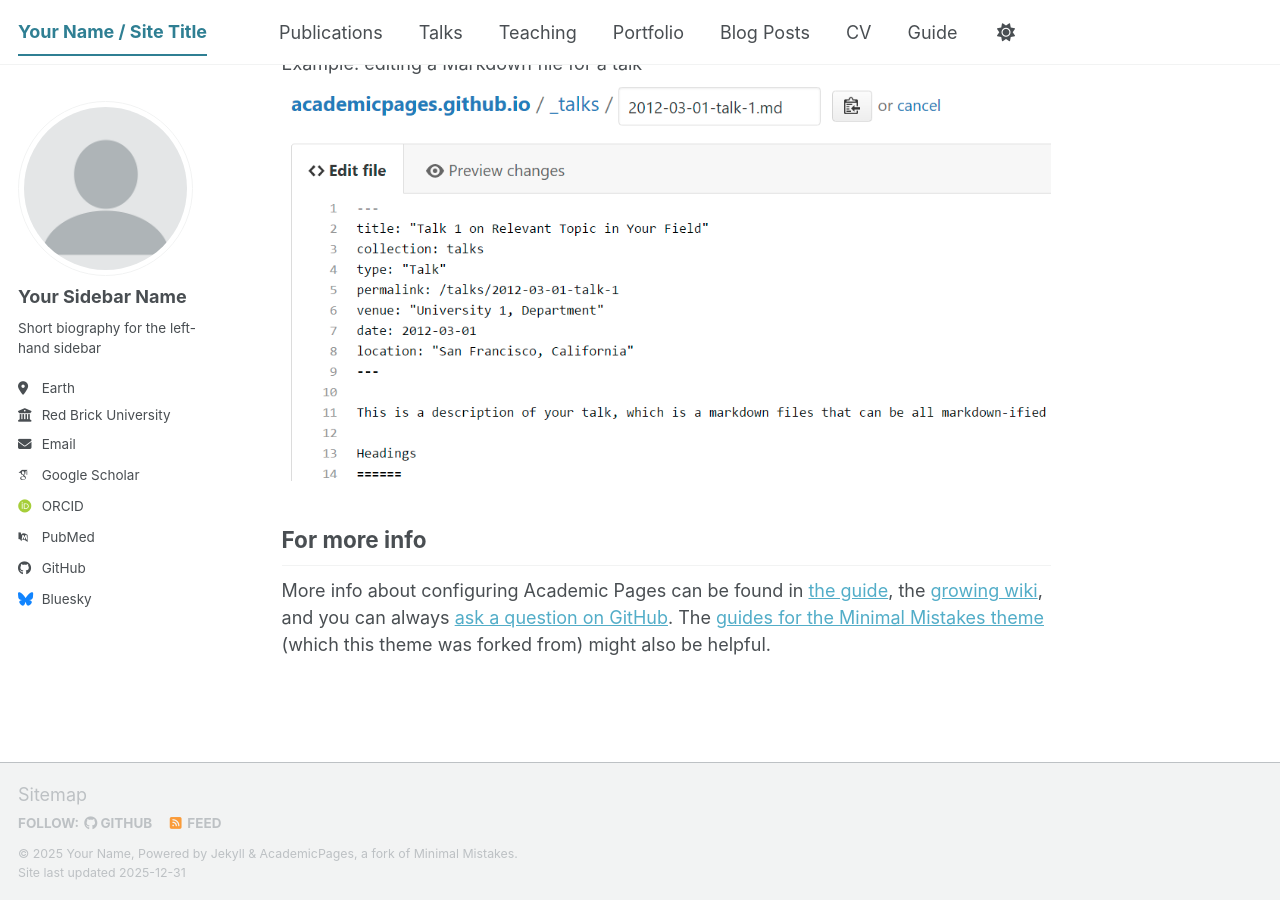
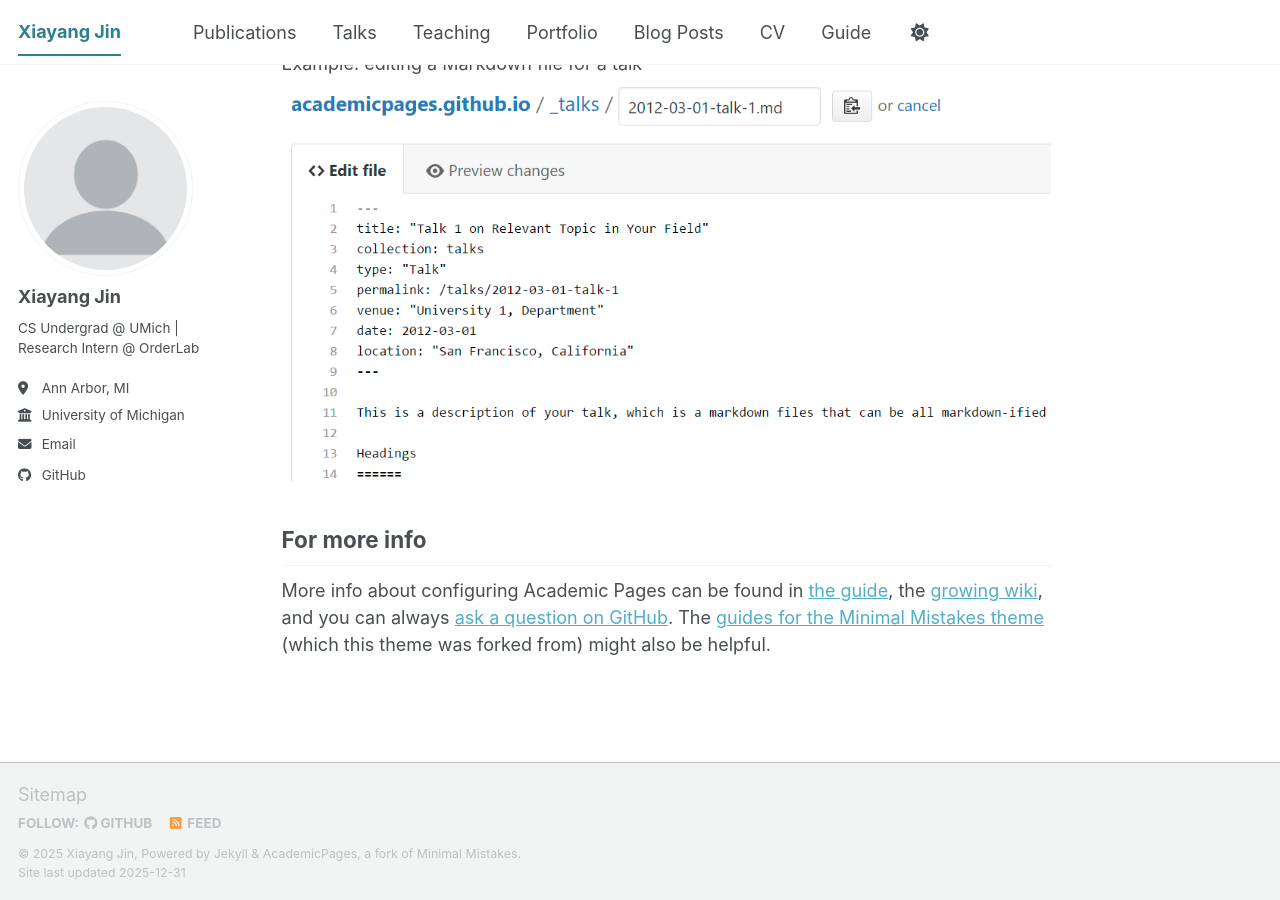
Before and after one commit to au-summer/au-summer.github.io, a Jekyll site: the page built from _pages/about.md, in a window 1280 px wide and 900 px high, scrolled down 2720 px. Built offline with Jekyll 4.4.1, drawn with Linux system fonts in a browser that asks for light colours; some web fonts are replaced; a script bundle is joined from its source files by our own code; library files that are not in the unit come from our copies.

Commit message:
update: config

```diff
--- a/_config.yml
+++ b/_config.yml
@@ -9,14 +9,14 @@
 # Basic Site Settings
 locale                   : "en-US"
 site_theme               : "default" # The available themes options are "default", "air", "sunrise", "mint", "dirt" and "contrast"
-title                    : "Your Name / Site Title"
+title                    : "Xiayang Jin"
 title_separator          : "-"
-name                     : &name "Your Name"
-description              : &description "Your Name's academic portfolio"   # Update this with a general description of your site, this is the default if not overridden by a page
-url                      : https://academicpages.github.io # The base hostname & protocol for your site e.g. "https://[your GitHub username].github.io",
+name                     : &name "Xiayang Jin"
+description              : &description "PhD Applicant in Computer Science | Systems & ML Research"   # Update this with a general description of your site, this is the default if not overridden by a page
+url                      : https://au-summer.github.io # The base hostname & protocol for your site e.g. "https://[your GitHub username].github.io",
                                                            # or if you already have some other page hosted on Github then use "https://[your GitHub username].github.io/[Your Repo Name]"
 baseurl                  : "" # the subpath of your site, e.g. "/blog"
-repository               : "academicpages/academicpages.github.io"
+repository               : "au-summer/au-summer.github.io"
 
 # Site Author - The following control what appear as part of the author content on the side bar.
 #               If a field is blank the icon and link will not appear, otherwise it will be shown.
@@ -24,24 +24,24 @@ repository               : "academicpages/academicpages.github.io"
 author:
   # Biographic information
   avatar           : "profile.png"
-  name             : "Your Sidebar Name"
+  name             : "Xiayang Jin"
   pronouns         : # example: "she/her"
-  bio              : "Short biography for the left-hand sidebar"
-  location         : "Earth"
-  employer         : "Red Brick University"
+  bio              : "CS Undergrad @ UMich | Research Intern @ OrderLab"
+  location         : "Ann Arbor, MI"
+  employer         : "University of Michigan"
   uri              : # URL
-  email            : "none@example.org"
+  email            : "ausummer@umich.edu"
 
   # Academic websites
   academia         : # URL
   arxiv            : # URL - Update with the correct link to your profile
-  googlescholar    : "https://scholar.google.com/citations?user=PS_CX0AAAAAJ"
+  googlescholar    : # URL
   inspire-hep      : # URL
   impactstory      : # URL
-  orcid            : "https://orcid.org/yourorcidurl"
+  orcid            : # URL
   semantic         : # URL
   ssrn             : # URL
-  pubmed           : "https://www.ncbi.nlm.nih.gov/pubmed/?term=john+snow"
+  pubmed           : # URL
   researchgate     : # URL
   scopus           : # URL
   zotero           : # URL
@@ -51,13 +51,13 @@ author:
   bitbucket        : # Username - Update with your username on the site
   codepen          : # Username
   dribbble         : # Username
-  github           : "academicpages"
+  github           : "au-summer"
   kaggle           : # Username
   stackoverflow    : # User number or user number and name (i.e., use "1" or "1/jeff-atwood")
 
   # Social media
   artstation       : # Username
-  bluesky          : "bsky.app" # Replace this with you Bluesky username
+  bluesky          : # Replace this with you Bluesky username
   facebook         : # Username
   flickr           : # Username
   foursquare       : # Username
@@ -313,6 +313,7 @@ plugins:
   - jekyll-sitemap
   - jekyll-redirect-from
   - jemoji
+  - jekyll-last-modified-at
 
 # Mimic GitHub Pages with --safe
 whitelist:
@@ -322,6 +323,7 @@ whitelist:
   - jekyll-sitemap
   - jekyll-redirect-from
   - jemoji
+  - jekyll-last-modified-at
 
 
 # Archives
```
